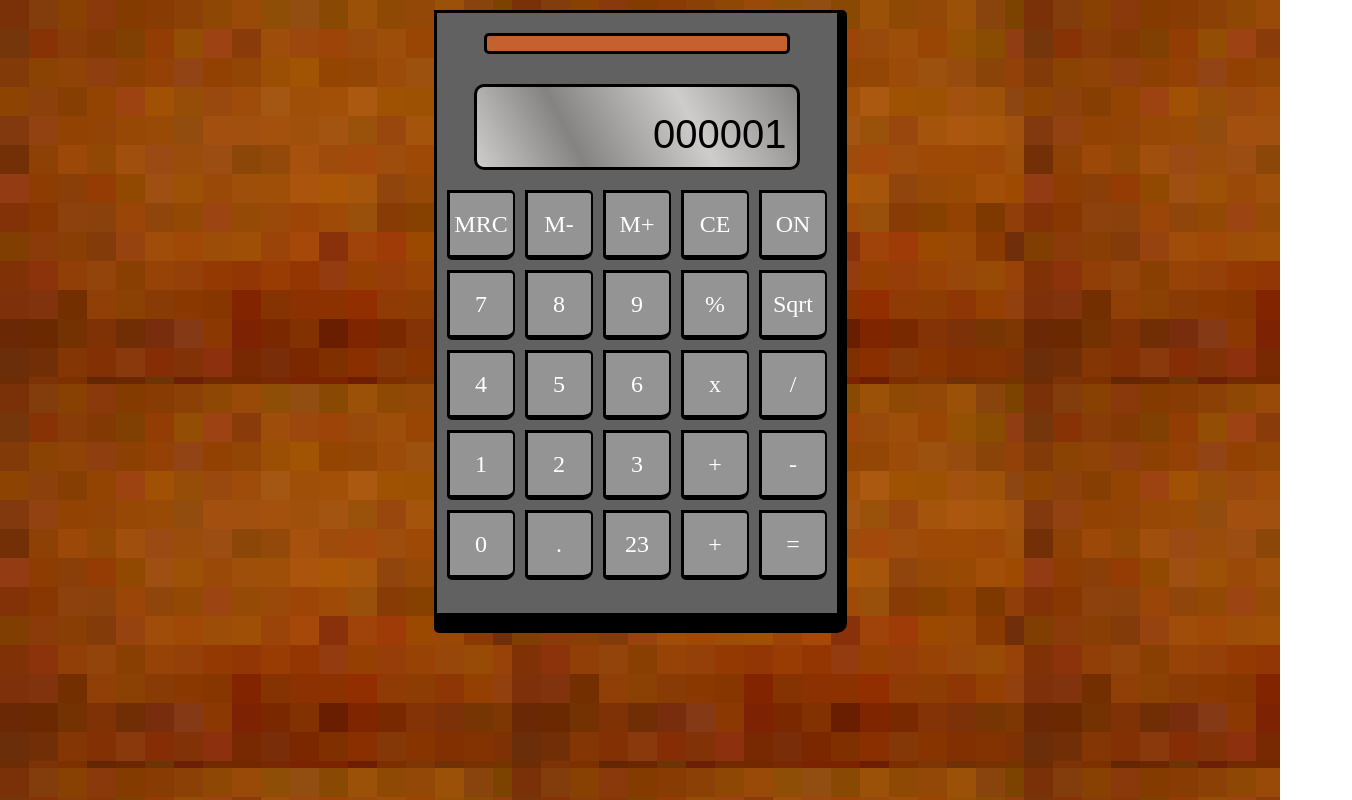
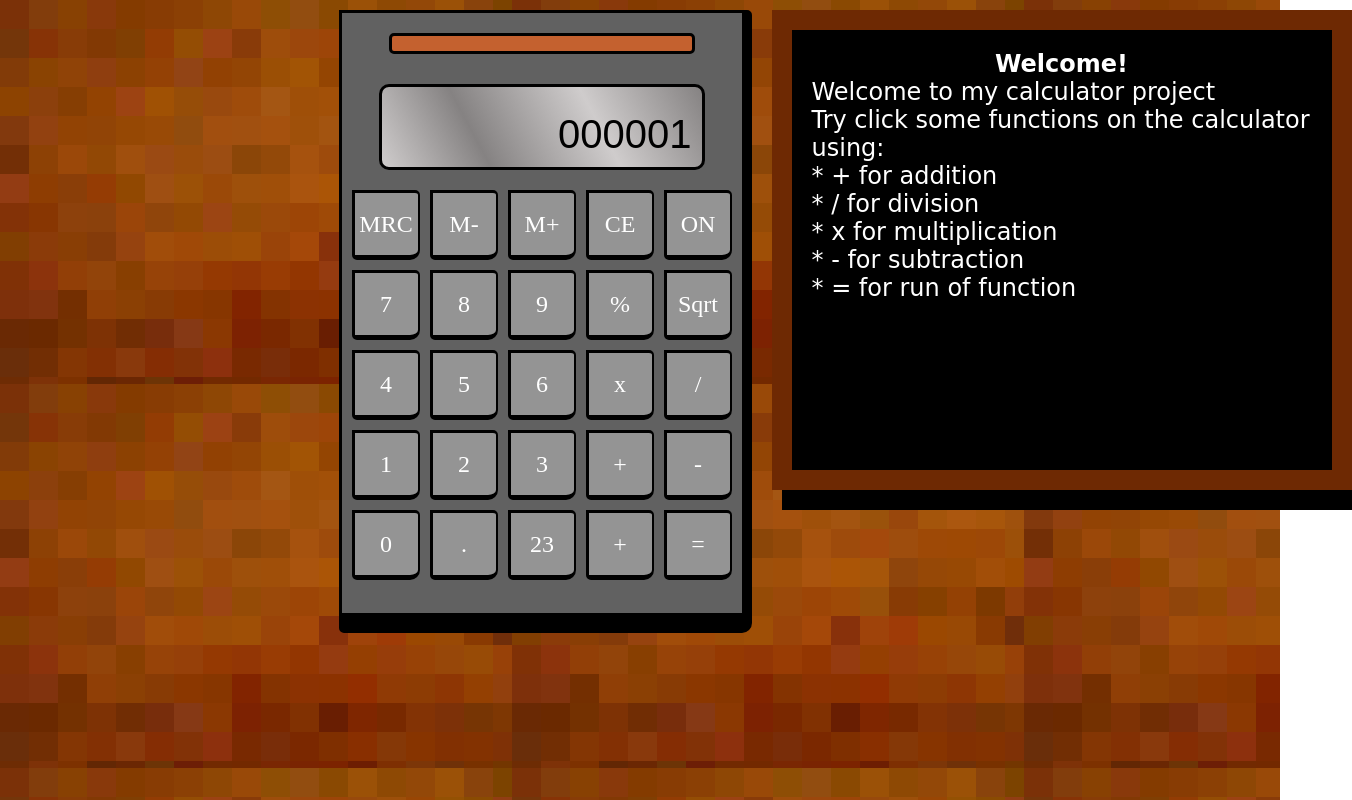
Before and after one commit to JaydenVause/calculator, a plain HTML site: page index.html in a window 1280 px wide. Shown: the whole page, 1352 px wide, since content can reach past the window. Drawn offline with Linux system fonts and the light colour scheme; a web font is replaced by a local one.

Commit message:
made changes to the ui and added in HTML for whiteboard divs and ui

```diff
--- a/css/style.css
+++ b/css/style.css
@@ -1,6 +1,8 @@
 #main{
     background-image: url("../imgs/image.png");
-    min-height: 800px;
+    min-height: 100vh;
+    display: flex;
+    justify-content: center;
 }
 
 #calc-container{
@@ -92,4 +94,29 @@ background: linear-gradient(62deg, rgba(207,204,204,1) 0%, rgba(133,130,130,1) 3
 
 .calc-key:hover{
     background-color: grey;
+    cursor: pointer;
 }
+
+/* Chalkboard instructionaire*/
+#chalkBoard{
+    background-color: black;
+    border-style: solid;
+    border-color: #6e2903;
+    border-width: 20px;
+    width: 500px;
+    height: 400px;
+    margin: 10px;
+    margin-right: -400px;
+    box-shadow: 10px 20px;
+    display: flex;
+    flex-flow: column;
+    align-items: center;
+    padding: 20px;
+
+}
+
+#chalkBoard h1, #chalkBoard p{
+    font-size: 1.5em;
+    color: white;
+    font-family: 'Fredericka the Great', cursive;
+}
--- a/index.html
+++ b/index.html
@@ -7,6 +7,7 @@
     <link rel="stylesheet" href="css/reset.css">
     <link rel="stylesheet" href="css/style.css">
     <link href="https://fonts.googleapis.com/css2?family=Orbitron:wght@669&display=swap" rel="stylesheet">
+    <link href="https://fonts.googleapis.com/css2?family=Fredericka+the+Great&display=swap" rel="stylesheet">
 </head>
 <body>
     <div id="main">
@@ -45,6 +46,18 @@
         </div>
 
     </div>
+    <div id="chalkBoard">
+        <h1>Welcome!</h1>
+        <p>
+            Welcome to my calculator project<br>
+            Try click some functions on the calculator using:<br>
+            *      + for addition<br>
+            *      / for division<br>
+            *      x for multiplication<br>
+            *      - for subtraction<br>
+            *      = for run of function<br>
+        </p>
+    </div>
     <script src="js/script.js"></script>
 </div>
 </body>
```
Lines whose indentation alone changed are shown as unchanged.
